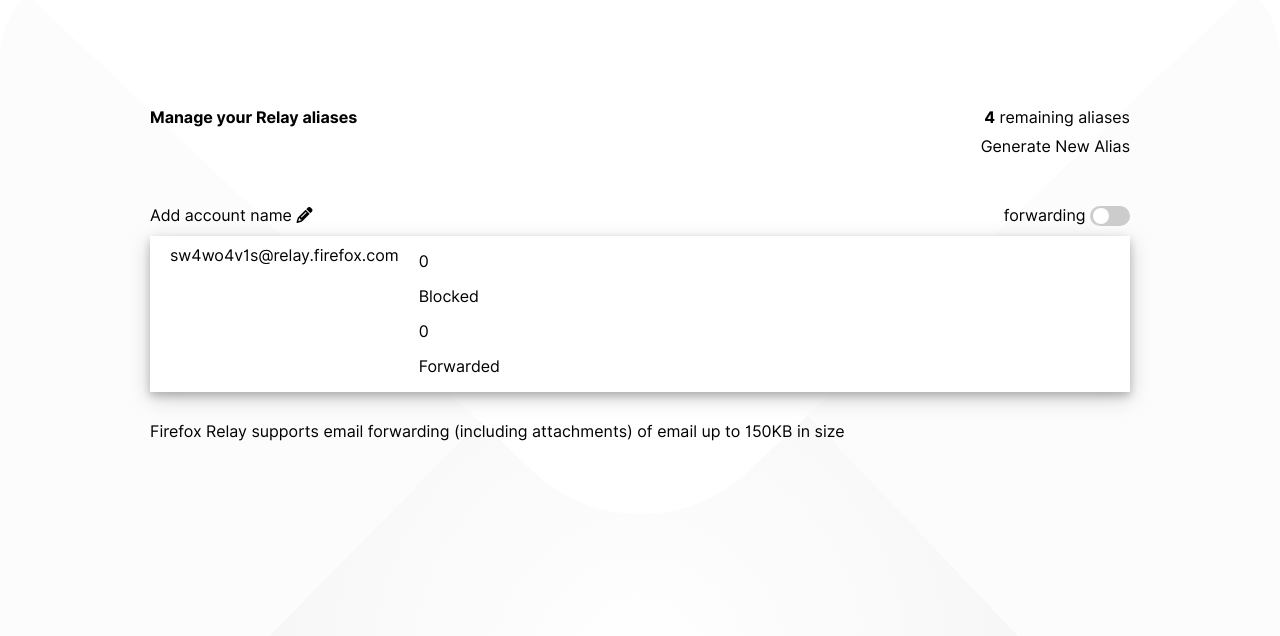
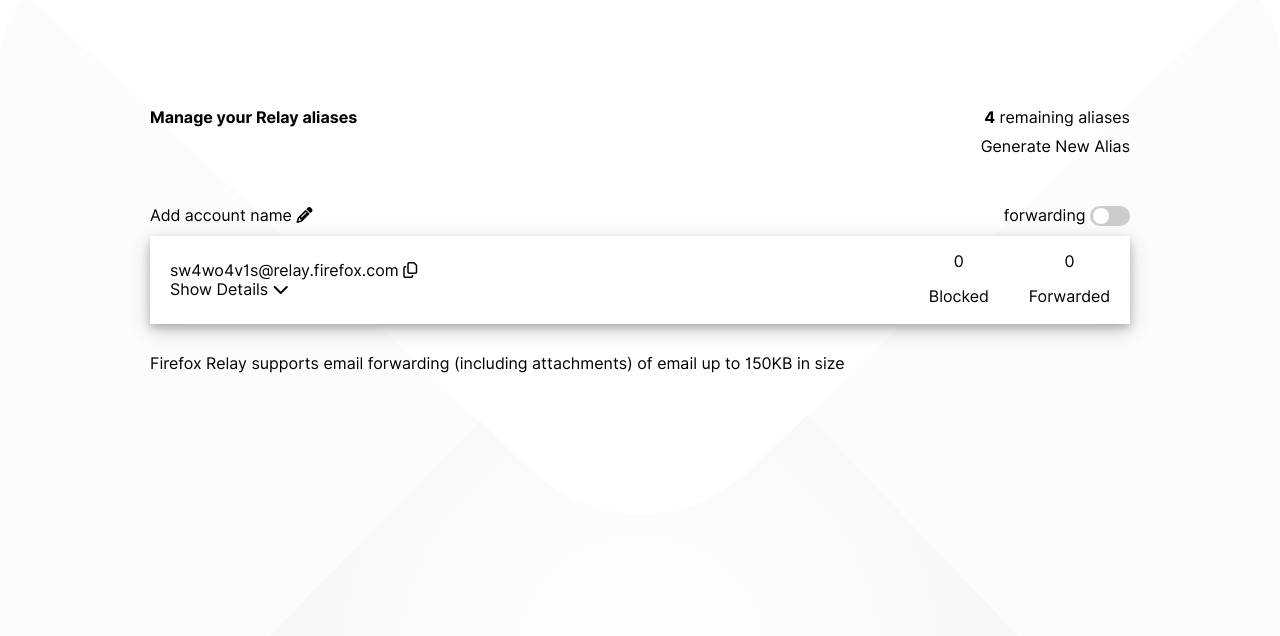
Before and after one commit to DoJeon1/privacy-security-student-worker-project-summer2021, a website: page index.html in a window 1280 px wide. Shown: the part 82-718 px from the top of the page. Drawn offline with Linux system fonts and the light colour scheme.

Commit message:
formatting main body

```diff
--- a/assets/styles.css
+++ b/assets/styles.css
@@ -173,7 +173,25 @@
 }
 
 .aliases {
-    padding: 10px 20px;
+    padding: 25px 20px;
+    display: flex;
+    flex-direction: column;
+}
+
+.details {
+    display: flex;
+    position: absolute;
+    right: 150px;
+}
+
+.blocked {
+    text-align: center;
+    padding: 0 20px;
+}
+
+.forwarded {
+    text-align: center;
+    padding: 0 20px;
 }
 
 .item8 {
--- a/index.html
+++ b/index.html
@@ -43,8 +43,14 @@
             </div>
             <div class="item6">
                 <div class="aliases">
-                    sw4wo4v1s@relay.firefox.com
+                    <a class="relay">sw4wo4v1s@relay.firefox.com
+                        <i class="far fa-copy"></i></a>
+                    <div class="email__details">
+                        Show Details
+                        <i class="fas fa-chevron-down"></i>
+                    </div>
                 </div>
+
                 <div class="details">
                     <div class="blocked">
                         <p>0</p>
```
